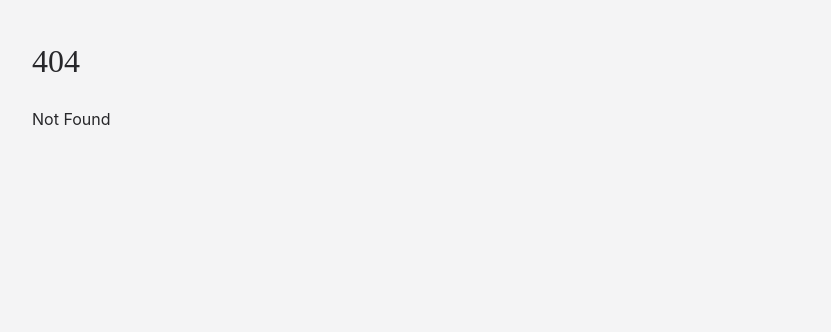
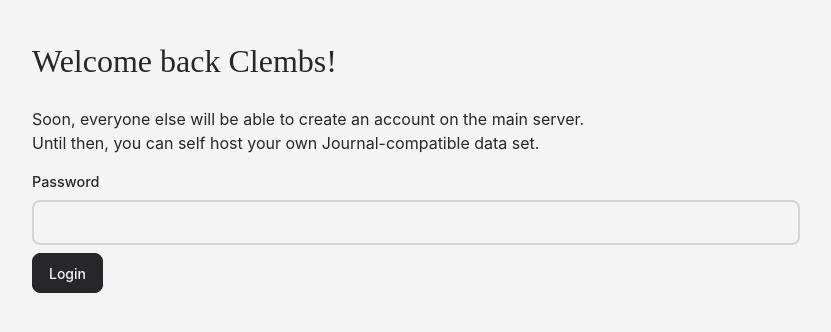
Before and after one commit to Clembs/diary, a SvelteKit app: page /login in a window 1280 px wide. Before the commit this address had no page. Shown: the top 332 px of the page, without its empty margins (224-1055 px from the left). Built offline with nearby package versions, Linux system fonts and the light colour scheme; a web font is replaced by a local one.

Commit message:
feat: login page (wip)

```diff
--- /dev/null
+++ b/src/routes/login/+page.server.ts
@@ -0,0 +1,25 @@
+import { PASSWORD } from '$env/static/private';
+import { db } from '$lib/db';
+import { createSession } from '$lib/helpers/account';
+import { fail, redirect } from '@sveltejs/kit';
+import type { Actions } from './$types';
+
+export const actions: Actions = {
+	default: async (event) => {
+		const { request } = event;
+		const formData = await request.formData();
+		const password = formData.get('password');
+
+		if (password === PASSWORD) {
+			const user = (await db.query.users.findFirst({
+				where: ({ username }, { eq }) => eq(username, 'Clembs')
+			}))!;
+
+			await createSession(event, user.id);
+
+			return redirect(302, '/');
+		} else {
+			return fail(401, { message: 'Incorrect password' });
+		}
+	}
+};
--- /dev/null
+++ b/src/routes/login/+page.svelte
@@ -0,0 +1,22 @@
+<script lang="ts">
+	import { enhance } from '$app/forms';
+	import Button from '$lib/components/Button.svelte';
+	import TextInput from '$lib/components/TextInput.svelte';
+
+  export let form;
+</script>
+
+<h1>Welcome back Clembs!</h1>
+
+<p>
+	Soon, everyone else will be able to create an account on the main server.
+	<br />
+	Until then, you can self host your own Journal-compatible data set.
+	<!-- TODO: Add a "Learn more" documentation link -->
+</p>
+
+<form use:enhance method="post">
+	<TextInput name="password" label="Password" type="password" />
+
+	<Button type="submit">Login</Button>
+</form>
```
